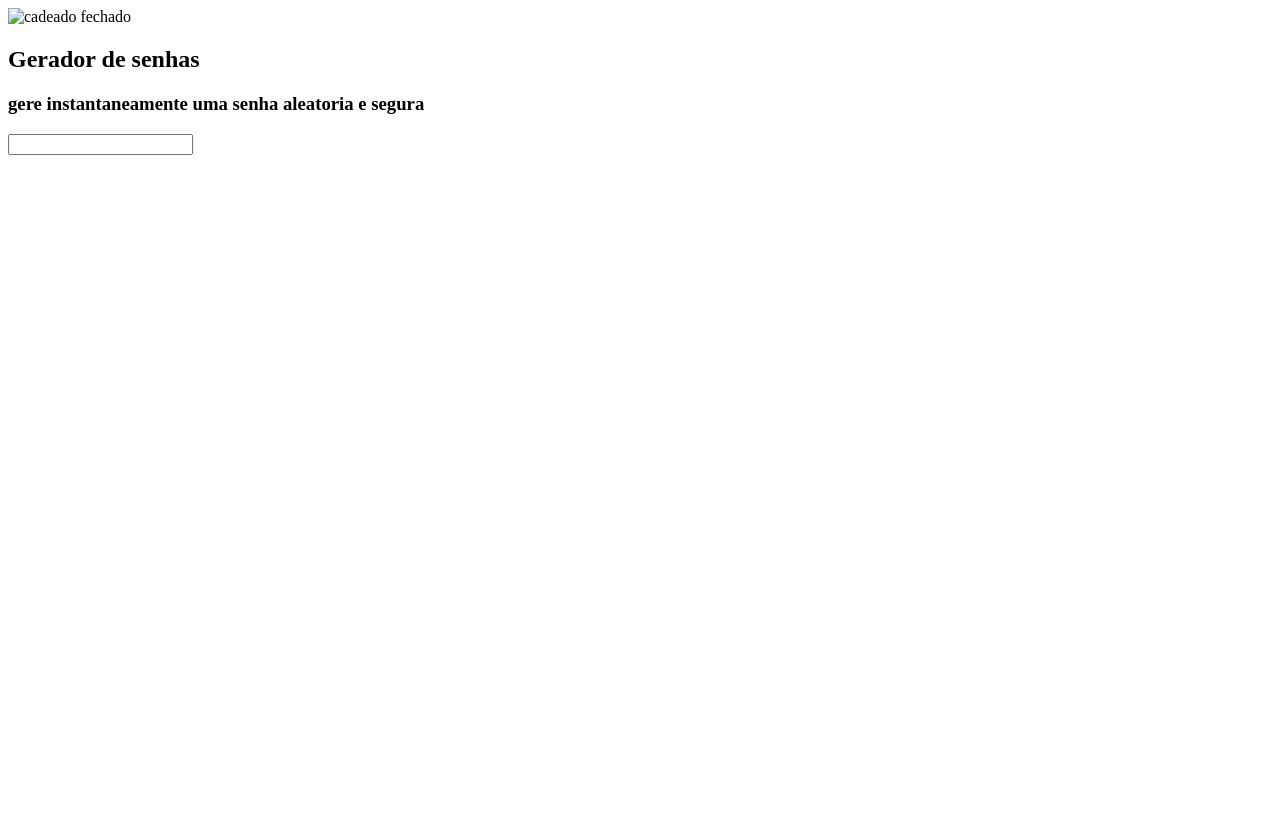
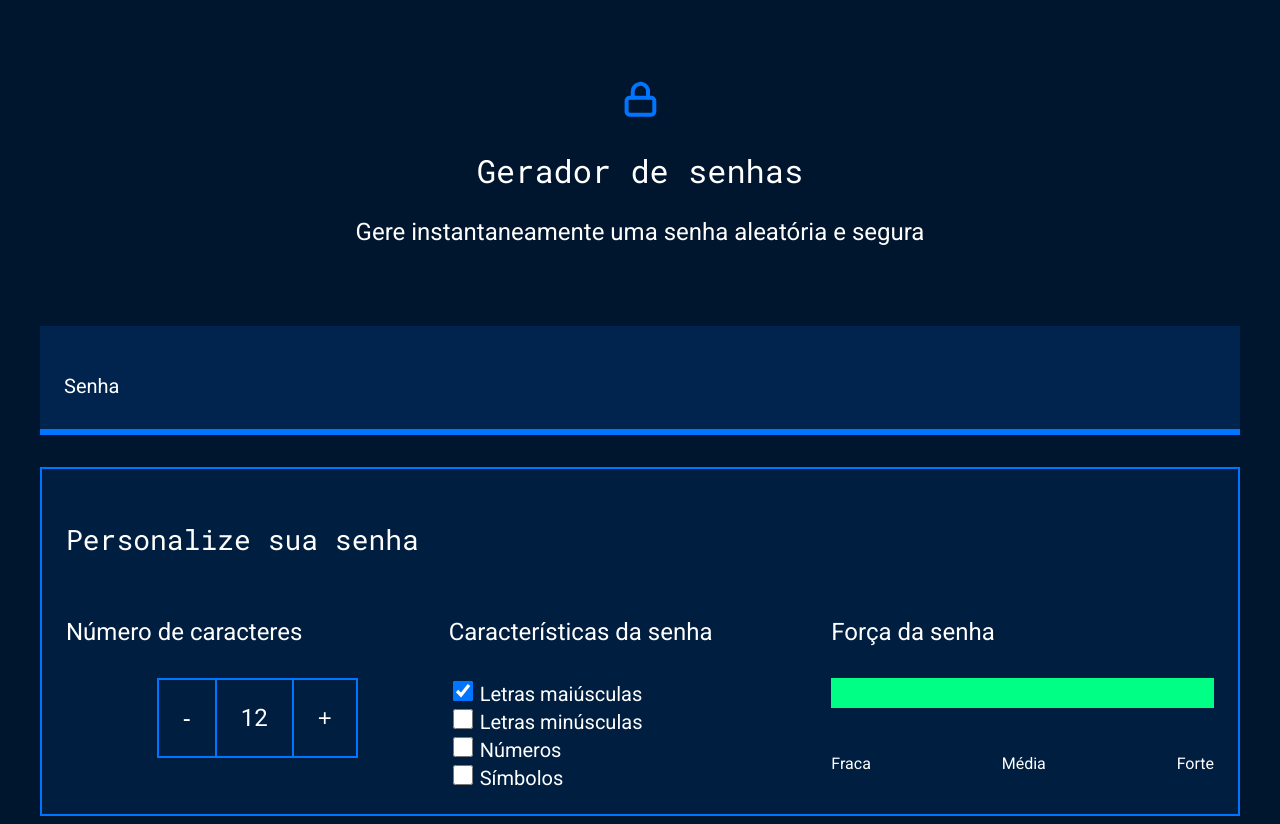
Before and after one commit to Victoriaeising/Criador-de-senhas, a plain HTML site: page index.html in a window 1280 px wide. Before the commit the page ends 800 px from the top, so only its background shows below. Drawn offline with Linux system fonts and the light colour scheme.

Commit message:
Add files via upload

```diff
--- a/index.html
+++ b/index.html
@@ -1,18 +1,67 @@
 <!DOCTYPE html>
 <html lang="pt-br">
+
 <head>
-<meta charset="UTF-8">
-<title>Gerador de senhas </title>
-<link rel="stylesheet" href="styles.css">
+    <meta charset="UTF-8">
+    <meta name="viewport" content="width=device-width, initial-scale=1.0">
+    <title>Gerador de senha</title>
+    <link rel="stylesheet" href="style.css">
 </head>
+
 <body>
-    <div class="conteudo-titulo">
-<img src="" alt="cadeado fechado">
-<h2 class="titulo principal">Gerador de senhas</h2>
-<h3 class="titulo secundario">gere instantaneamente uma senha aleatoria e segura</h3>
-</div>
-<div class="conteudo-senha">
-    <input type="text" id="campo-senha">
-</div>
+    <section class="conteudo">
+        <div class="conteudo-titulo">
+            <img src="unlock.svg" alt="cadeado fechado">
+            <h2 class="titulo-principal">Gerador de senhas</h2>
+            <h3 class="titulo-secundario">Gere instantaneamente uma senha aleatória e segura</h3>
+        </div>
+        <div class="conteudo-senha">
+            <label for="senha">Senha</label>
+            <input name="senha" type="text" id="campo-senha">
+        </div>
+        <div class="parametro">
+            <h3 class="parametro-titulo">Personalize sua senha</h3>
+            <div class="parametro-coluna__senha">
+                <div class="parametro-senha">
+                    <h4 class="parametro-senha__titulo">Número de caracteres</h4>
+                    <div class="parametro-senha-botoes">
+                        <button class="parametro-senha__botao">-</button>
+                        <p class="parametro-senha__texto">12</p>
+                        <button class="parametro-senha__botao">+</button>
+                    </div>
+                </div>
+                <div class="parametro-senha">
+                    <h4 class="parametro-senha__titulo">Características da senha</h4>
+                    <div class="parametro-senha-checkbox">
+                        <input name="maiusculo" type="checkbox" class="checkbox" checked>
+                        <label for="maiusculo">Letras maiúsculas</label>
+                    </div>
+                    <div class="parametro-senha-checkbox">
+                        <input name="minusculo" type="checkbox" class="checkbox">
+                        <label for="minusculo">Letras minúsculas</label>
+                    </div>
+                    <div class="parametro-senha-checkbox">
+                        <input name="numero" type="checkbox" class="checkbox">
+                        <label for="numero">Números</label>
+                    </div>
+                    <div class="parametro-senha-checkbox">
+                        <input name="simbolo" type="checkbox" class="checkbox">
+                        <label for="simbolo">Símbolos</label>
+                    </div>
+                </div>
+                <div class="parametro-senha">
+                    <h4 class="parametro-senha__titulo">Força da senha</h4>
+                    <div class="barra"></div>
+                    <div class="forca forte"></div>
+                    <div class="parametro-senha-textos">
+                        <p>Fraca</p>
+                        <p>Média</p>
+                        <p>Forte</p>
+                    </div>
+                </div>
+            </div>
+        </div>
+    </section>
 </body>
+
 </html>
--- a/style.css
+++ b/style.css
@@ -1,28 +1,152 @@
-@impor url('https://fonts.googleapis.com/css2?family=Roboto&family=Roboto+Mono&display=swap');
+@import url('https://fonts.googleapis.com/css2?family=Roboto&family=Roboto+Mono&display=swap');
+
 :root{
     --branco: white;
     --cor-de-fundo: #00162E;
     --fundo-senha: #00244D;
     --fundo-texto: #001E40;
     --borda: #0075FF;
---roboto: "roboto", sans-serif;
---roboto-mono:'roboto Mono',monospace;
+    --roboto: 'Roboto', sans-serif;
+    --roboto-mono: 'Roboto Mono', monospace;
 }
+
 *{
     font-weight: 400;
 }
+
 body{
     color: var(--branco);
     background-color: var(--cor-de-fundo);
+    font-family: var(--roboto);
 }
- .titulo-princial{
-   font-family: var (--roboto-mono);
+
+.titulo-principal{
+    font-family: var(--roboto-mono);
     font-size: 32px;
 }
+
 .titulo-secundario{
     font-size: 24px;
 }
+
 .conteudo-titulo{
     text-align: center;
     margin-top: 80px;
 }
+
+.conteudo-senha{
+    margin-top: 80px;
+    background: var(--fundo-senha);
+    padding: 24px;
+    border-bottom: 6px solid var(--borda);
+}
+
+#campo-senha{
+    background-color: var(--fundo-senha);
+    border: none;
+    color: var(--branco);
+    font-family: var(--roboto-mono);
+    font-size: 40px;
+    width: 70%;
+}
+
+#campo-senha:focus{
+    outline: none;
+}
+
+.conteudo{
+    max-width: 1200px;
+    margin: 0 auto;
+}
+
+.parametro{
+    background-color: var(--fundo-texto);
+    border: 2px solid var(--borda);
+    margin-top: 32px;
+    padding: 24px;
+}
+
+.parametro-titulo{
+    font-family: var(--roboto-mono);
+    font-size: 28px;
+}
+
+.parametro-senha__titulo{
+    font-size:24px;
+}
+
+.parametro-coluna__senha{
+    display: flex;
+    flex-direction: column;
+    justify-content: center;
+}
+.parametro-senha{
+    width: 50%;
+    margin: 0 auto;
+}
+
+.parametro-senha-botoes{
+    display: flex;
+    justify-content: center;
+}
+
+.parametro-senha__botao{
+    background-color: var(--fundo-texto);
+    color: var(--branco);
+    border: 2px solid var(--borda);
+    padding: 24px;
+    font-size: 24px;
+    cursor: pointer;
+}
+.parametro-senha__texto{
+    padding: 24px;
+    border-top: 2px solid var(--borda);
+    border-bottom: 2px solid var(--borda);
+    margin: 0;
+    font-size: 24px;
+}
+
+label{
+    font-size: 20px;
+}
+
+.checkbox{
+    width: 20px;
+    height: 20px;
+    cursor: pointer;
+}
+
+.barra{
+    background-color: var(--fundo-senha);
+    height: 30px;
+    width: 100%;
+}
+.forca{
+    height: 30px;
+    position: relative;
+    bottom: 30px;
+}
+.fraca{
+    width: 25%;
+    background-color: #E71B32;
+}
+.media{
+    background-color: #FAF408;
+    width: 50%;
+}
+.forte{
+    background-color: #00FF85;
+    width: 100%;
+}
+
+.parametro-senha-textos{
+    display: flex;
+    justify-content: space-between;
+}
+
+
+@media screen and (min-width: 768px) {
+    .parametro-coluna__senha{
+        flex-direction: row;
+    }
+}
```
Also changed, not shown: 1 other file. Lines whose indentation alone changed are shown as unchanged.
